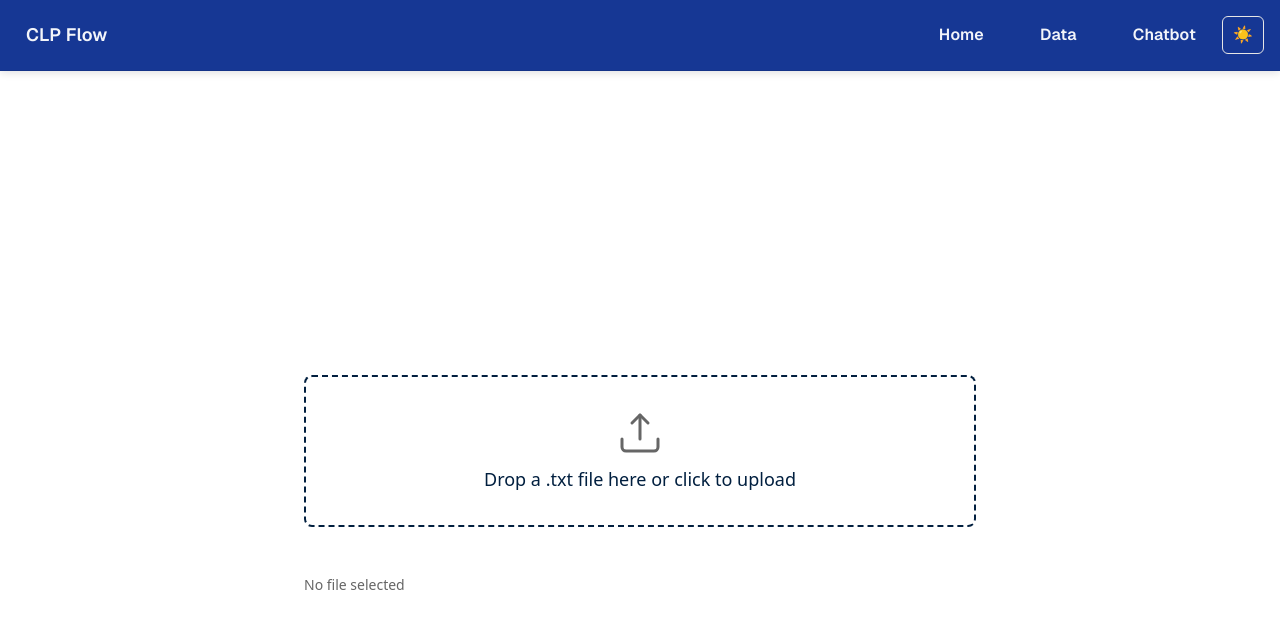
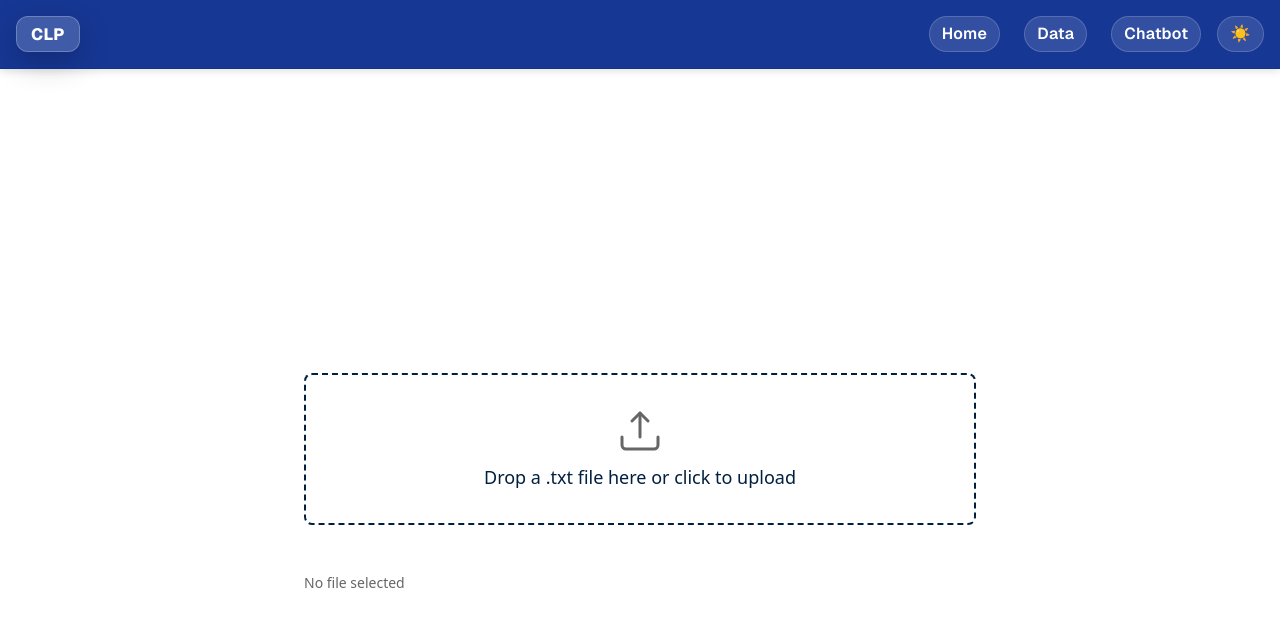
Before and after one commit to wwwwwwwwwwwwwmmmmmm/SBUHacks2025, a Next.js app: page / in a window 1280 px wide. Shown: the top 628 px of the page. Built offline with nearby package versions, Linux system fonts and the light colour scheme.

Commit message:
feat: navbar adjustment

```diff
--- a/src/app/globals.css
+++ b/src/app/globals.css
@@ -186,15 +186,18 @@ body {
 }
 
 .btn-toggle {
-    padding: 6px 10px;
-    border-radius: 6px;
-    border: 1px solid var(--card-border);
-    background: transparent;
-    color: var(--foreground);
-}
-
-.btn-expanded {
-    background: rgba(255, 255, 255, 0.04);
+    display: inline-flex;
+    align-items: center;
+    justify-content: center;
+    gap: 6px;
+    padding: 8px 10px;
+    min-width: 44px;
+    height: 36px;
+    border-radius: 9999px;
+    font-size: 1.02rem;
+    background: transparent; /* default replaced by nav-link class */
+    border: none; /* default replaced by nav-link class */
+    cursor: pointer;
 }
 
 /* small helpers */
@@ -295,32 +298,122 @@ body {
     box-shadow: 0 2px 14px rgba(0, 0, 0, 0.6);
 }
 
-/* Link styles inside the navbar */
+/* Link styles inside the navbar (enhanced look) */
 .nav-link {
-    color: rgb(255 255 255 / 0.95);
-    padding: 6px 10px;
-    border-radius: 6px;
+    /* Slightly larger padding and pill shape to make links feel like buttons */
+    display: inline-flex;
+    align-items: center;
+    justify-content: center;
+    gap: 8px;
+    padding: 8px 12px;
+    border-radius: 9999px; /* pill */
+
+    /* text styling */
+    color: rgb(255 255 255 / 0.98);
+    font-weight: 600;
+    letter-spacing: 0.3px;
     text-decoration: none;
-    font-weight: 600;
-    letter-spacing: 0.2px;
-    transition: background-color 0.12s ease, color 0.12s ease, transform 0.08s ease;
+
+    /* subtle translucent background to separate from the navbar color (tuned down to be theme-overrideable) */
+    background: rgba(255, 255, 255, 0.04);
+    border: 1px solid rgba(255, 255, 255, 0.06);
+
+    transition: background-color 160ms ease, transform 80ms ease, box-shadow 160ms ease;
+    box-shadow: none;
+    min-height: 36px;
+    line-height: 1;
 }
 
-/* Add noticeable gap between inline nav-links (in case utility spacing isn't applied) */
-.app-navbar .nav-link + .nav-link {
-    margin-left: 12px;
+/* Theme-aware stronger contrasts for links */
+.light .nav-link {
+    /* On the darker light-mode navbar, use a slightly brighter translucent white to pop */
+    background: rgba(255, 255, 255, 0.12);
+    border: 1px solid rgba(255, 255, 255, 0.18);
+    color: rgb(255 255 255 / 1);
 }
 
-.nav-link:hover,
-.nav-link:focus {
-    background: rgba(255, 255, 255, 0.06);
+.dark .nav-link {
+    /* On dark mode, darken the link background a little so it reads as a solid pill */
+    background: rgba(0, 0, 0, 0.16);
+    border: 1px solid rgba(255, 255, 255, 0.06);
     color: rgb(255 255 255 / 1);
-    transform: translateY(-1px);
 }
 
-/* Make sure the brand/title stands out a bit more */
-.app-navbar .font-bold {
+/* Button-like interactions */
+.nav-link:hover {
+    background: rgba(255, 255, 255, 0.18);
     color: rgb(255 255 255 / 1);
+    transform: translateY(-2px);
+    box-shadow: 0 10px 24px rgba(2, 6, 23, 0.24);
+}
+
+.nav-link:active {
+    transform: translateY(0);
+    box-shadow: none;
+}
+
+.nav-link:focus {
+    outline: none;
+    box-shadow: 0 0 0 4px rgba(255, 255, 255, 0.08);
+}
+
+/* Toggle pressed state: useful for ThemeToggle which uses nav-link class */
+.nav-link[aria-pressed="true"] {
+    transform: translateY(-1px);
+    box-shadow: 0 8px 20px rgba(2, 6, 23, 0.22);
+}
+
+/* Brand/Logo styling: more prominent pill with accent */
+.nav-brand {
+    display: inline-flex;
+    align-items: center;
+    gap: 10px;
+    padding: 8px 14px;
+    border-radius: 12px;
+    font-size: 1.03rem;
+    font-weight: 800;
+    letter-spacing: 0.4px;
+
+    /* stronger translucent backdrop so the brand pops on the navbar */
+    background: rgba(255, 255, 255, 0.16);
+    border: 1px solid rgba(255, 255, 255, 0.20);
+    color: rgb(255 255 255 / 1);
+    box-shadow: 0 10px 30px rgba(2, 6, 23, 0.24);
+    text-decoration: none;
+}
+
+/* Theme-specific brand tuning */
+.light .nav-brand {
+    background: rgba(255, 255, 255, 0.18);
+    border: 1px solid rgba(255, 255, 255, 0.24);
+}
+
+.dark .nav-brand {
+    /* Slightly darker brand on dark mode so it doesn't glare */
+    background: rgba(0, 0, 0, 0.18);
+    border: 1px solid rgba(255, 255, 255, 0.10);
+}
+
+/* Small white accent dot left of the brand name */
+/*.nav-brand::before {*/
+/*    content: "";*/
+/*    display: inline-block;*/
+/*    width: 8px;*/
+/*    height: 8px;*/
+/*    border-radius: 50%;*/
+/*    background: rgb(255 255 255 / 0.95);*/
+/*    box-shadow: 0 1px 0 rgba(0,0,0,0.12) inset;*/
+/*}*/
+
+.nav-brand:hover {
+    background: rgba(255, 255, 255, 0.22);
+    transform: translateY(-2px);
+}
+
+/* Accessibility: focus-visible stronger ring */
+.btn-toggle:focus {
+    outline: none;
+    box-shadow: 0 0 0 4px rgba(255, 255, 255, 0.08);
 }
 
 /* Responsive tweak: ensure mobile nav has adequate spacing */
@@ -329,9 +422,13 @@ body {
         padding-left: 14px;
         padding-right: 14px;
     }
-
     .app-navbar .nav-link {
         padding-left: 8px;
         padding-right: 8px;
     }
+
+    .nav-brand {
+        padding-left: 10px;
+        padding-right: 10px;
+    }
 }
--- a/src/app/layout.tsx
+++ b/src/app/layout.tsx
@@ -26,7 +26,7 @@ function Navbar() {
   return (
       <nav className={`${geistSans.variable} app-navbar text-on-primary p-4 flex justify-between items-center`}>
       <div className="font-bold text-lg">
-          <Link href="/" className="nav-link">CLP Flow</Link>
+          <Link href="/" className="nav-link nav-brand">CLP</Link>
       </div>
           <div className="flex items-center space-x-4">
               <div className="hidden sm:flex sm:items-center sm:space-x-6">
--- a/src/components/ThemeToggle.tsx
+++ b/src/components/ThemeToggle.tsx
@@ -10,8 +10,9 @@ export default function ThemeToggle() {
         <button
             onClick={toggle}
             aria-label="Toggle theme"
+            aria-pressed={theme === "dark"}
             title={`Switch to ${theme === "light" ? "dark" : "light"} theme`}
-            className="btn-toggle"
+            className="btn-toggle nav-link"
         >
             {theme === "dark" ? "🌙" : "☀️"}
         </button>
```
Also changed, not shown: 1 other file (tests, documents, lock files or other folders).
